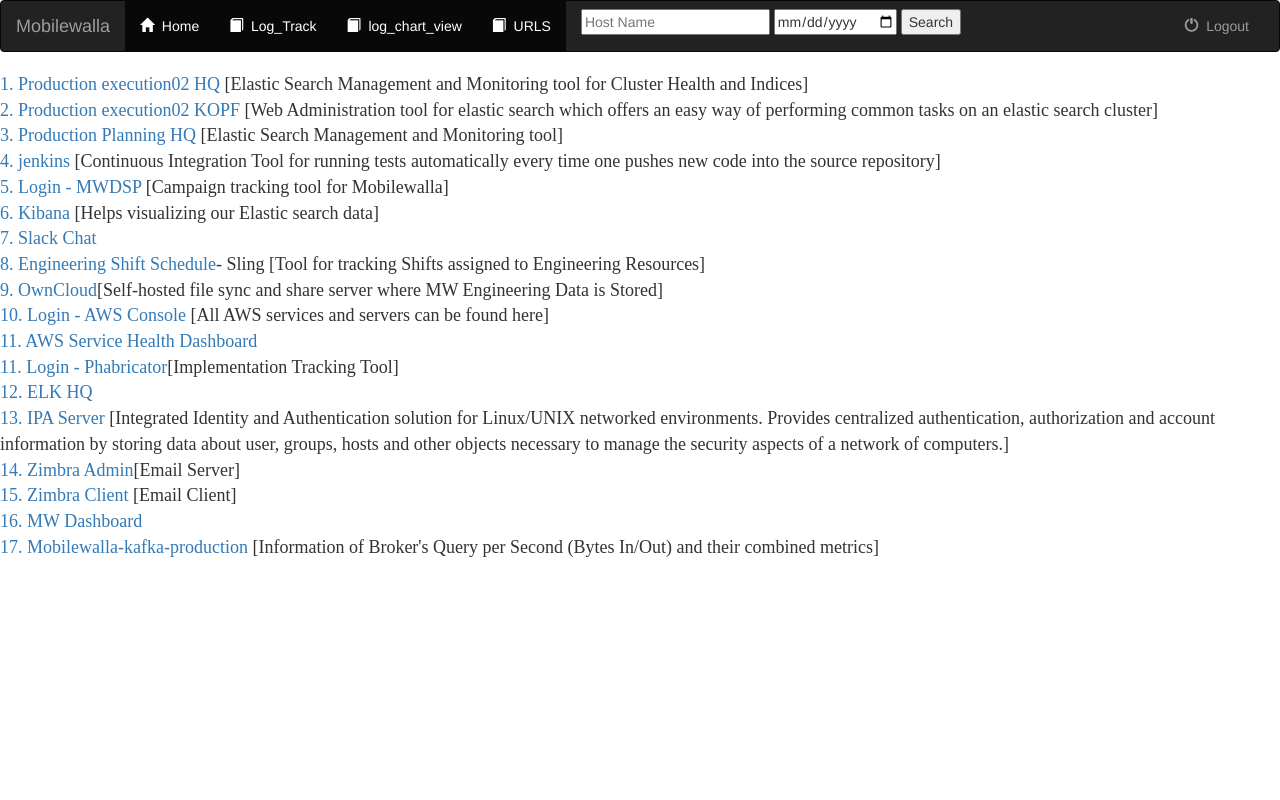
After one commit to Sumontanaskar/django-library, a Django app: template myapp/templates/myapp/urls.html in a window 1280 px wide. The commit adds this page. Run offline with Django 3.2, Linux system fonts and the light colour scheme; the template is opened without the code that fills it, so the values that code supplies are empty; some libraries are stand-ins or nearby versions.

Commit message:
12-09-17

```diff
--- a/myapp/templates/myapp/base.html
+++ b/myapp/templates/myapp/base.html
@@ -45,6 +45,12 @@
                         <span class="glyphicon glyphicon-book" aria-hidden="TRUE"></span>&nbsp; log_chart_view
                     </a>
                 </li>
+                <li class="active">
+                    <a href="/myapp/URLS">
+                        <span class="glyphicon glyphicon-book" aria-hidden="TRUE"></span>&nbsp; URLS
+                    </a>
+                </li>
+
             </ul>
             <form class="navbar-form navbar-left" role="Search" name="form" action="/myapp/search/" method = "GET" >{% csrf_token %}
               <div class="form-group">
--- /dev/null
+++ b/myapp/templates/myapp/urls.html
@@ -0,0 +1,60 @@
+<head>
+    <title>URLS</title>
+</head>
+
+{% extends 'myapp/base.html' %}
+
+
+{% block body %}
+<style>
+.tooltip {
+    position: relative;
+    display: inline-block;
+    border-bottom: 1px dotted black;
+}
+
+.tooltip .tooltiptext {
+    visibility: hidden;
+    width: 120px;
+    background-color: black;
+    color: #fff;
+    text-align: center;
+    border-radius: 6px;
+    padding: 5px 0;
+
+    /* Position the tooltip */
+    position: absolute;
+    z-index: 1;
+}
+
+.tooltip:hover .tooltiptext {
+    visibility: visible;
+}
+</style>
+
+<body>
+
+    <font face = "Bedrock" size = "4">
+        <a href="http://production.execution02.esearch.mobilewalla.com:9200/_plugin/hq/#" target="_blank" rel='stylesheet' >1. Production execution02 HQ</a> [Elastic Search Management and Monitoring tool for Cluster Health and Indices] <br>
+        <a href="http://production.execution02.esearch.mobilewalla.com:9200/_plugin/kopf/#/cluster" target="_blank">2. Production execution02 KOPF </a> [Web Administration tool for elastic search which offers an easy way of performing common tasks on an elastic search cluster] <br>
+        <a href="http://production.planning.esearch.mobilewalla.com:9200/_plugin/kopf/#!/cluster#cluster" target="_blank">3. Production Planning HQ</a> [Elastic Search Management and Monitoring tool] <br>
+        <a href="http://jenkins.mobilewalla.com:8080/login?from=%2F" target="_blank">4. jenkins</a> [Continuous Integration Tool for running tests automatically every time one pushes new code into the source repository]	<br>
+        <a href="http://prod-ui.mobilewalla.com/DSP/login/auth" target="_blank">5. Login - MWDSP </a> [Campaign tracking tool for Mobilewalla] <br>
+        <a href="http://elk.mobilewalla.com:8880/" target="_blank">6. Kibana </a> [Helps visualizing our Elastic search data] <br>
+        <a href="https://mobilewalla.slack.com/threads/files/" target="_blank">7. Slack Chat</a><br>
+        <a href="https://login.sling.is/" target="_blank">8. Engineering Shift Schedule</a>- Sling [Tool for tracking Shifts assigned to Engineering Resources]<br>
+        <a href="http://owncloud.wordsterbeta.com/owncloud/index.php" target="_blank">9. OwnCloud</a>[Self-hosted file sync and share server where MW Engineering Data is Stored]	<br>
+        <a href="https://mw-internal.signin.aws.amazon.com/console" target="_blank">10. Login - AWS Console</a> [All AWS services and servers can be found here] <br>
+        <a href="https://status.aws.amazon.com/" target="_blank">11. AWS Service Health Dashboard</a><br>
+        <a href="http://phabricator.mobilewalla.com/w/" target="_blank">11. Login - Phabricator</a>[Implementation Tracking Tool]<br>
+        <a href="http://elk.mobilewalla.com:9200/_plugin/hq/#" target="_blank">12. ELK HQ</a> <br>
+        <a href="https://ipa.mobilewalla.net/ipa/ui/" target="_blank">13. IPA Server</a> [Integrated Identity and Authentication solution for Linux/UNIX networked environments. Provides centralized authentication, authorization and account information by storing data about user, groups, hosts and other objects necessary to manage the security aspects of a network of computers.]	<br>
+        <a href="https://zimbra.mobilewalla.net:7071/zimbraAdmin/" target="_blank">14. Zimbra Admin</a>[Email Server]<br>
+        <a href="http://zimbra.mobilewalla.net/" target="_blank">15. Zimbra Client</a> [Email Client] <br>
+        <a href="http://elk.mobilewalla.com:9192/myapp/" target="_blank">16. MW Dashboard</a><br>
+        <a href="http://kafkamanager.mobilewalla.com:9000/clusters/mobilewalla-kafka-production/brokers" target="_blank">17. Mobilewalla-kafka-production</a> [Information of Broker's Query per Second (Bytes In/Out) and their combined metrics] <br>
+    </font>
+
+</body>
+</html>
+{% endblock %}
--- a/myapp/urls.py
+++ b/myapp/urls.py
@@ -22,6 +22,8 @@ urlpatterns = [
     url(r'^Log_track/$', views.Log_track, name='Log_track'),
     #/myapp/log_chart_view
     url(r'^log_chart_view/$', views.log_chart_view, name='log_chart_view'),
+    #/myapp/URLS
+    url(r'^URLS/$', views.urls, name='urls'),
 ]
 
 if settings.DEBUG:
--- a/myapp/views.py
+++ b/myapp/views.py
@@ -187,3 +187,8 @@ def log_chart_view(request, date=None):
                                       ]
                                   }
                               )
+#
+# Set Static urls in page
+#
+def urls(request):
+        return render(request, 'myapp/urls.html')
```
Also changed, not shown: 1 other file.
